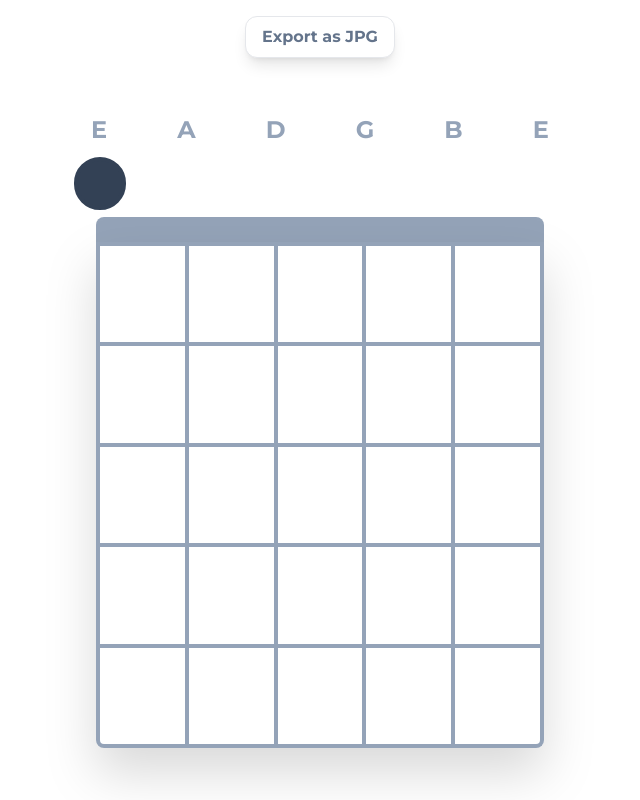
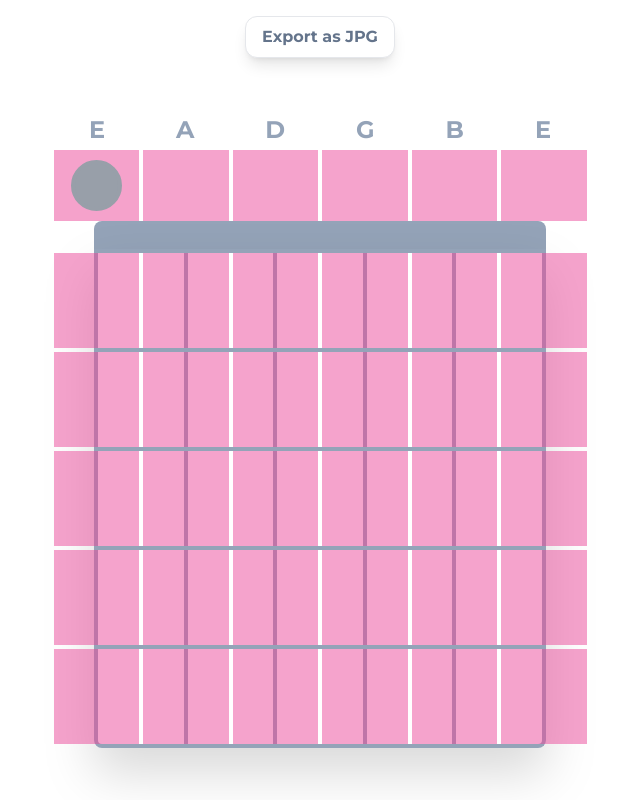
Before and after one commit to jandrerivera/gtr-diagram, a React (Vite) app: page / in a window 1280 px wide. Both pictures are taken after a click on the button 420 px from the left and 183 px from the top of the page. Shown: the whole page, without its empty margins (320-960 px from the left). Built offline with nearby package versions, Linux system fonts and the light colour scheme.

Commit message:
refactorign

```diff
--- a/src/components/Fretboard.tsx
+++ b/src/components/GuitarParts/Fretboard.tsx
@@ -1,4 +1,5 @@
 import Strings from './Strings';
+import Frets from './Frets';
 
 type FretboardProps = {
   frets: number;
@@ -25,32 +26,3 @@ const Fretboard: React.FC<FretboardProps> = ({ frets, strings }) => {
   );
 };
 export default Fretboard;
-
-type FretsProps = {
-  frets: number;
-};
-
-const Frets: React.FC<FretsProps> = ({ frets }) => {
-  return (
-    <div
-      className={`
-        w-full h-full
-        grid grid-rows-5 items-start -mb-1
-      `}
-    >
-      {[...Array(frets)].map((_, key) => (
-        <Fretwire key={key} />
-      ))}
-    </div>
-  );
-};
-
-const Fretwire = () => {
-  return (
-    <div
-      className={`
-        w-full bg-slate-400 h-1
-      `}
-    />
-  );
-};
--- /dev/null
+++ b/src/components/GuitarParts/Frets.tsx
@@ -0,0 +1,22 @@
+import Fretwire from './Fretwire';
+
+type FretsProps = {
+  frets: number;
+};
+
+const Frets: React.FC<FretsProps> = ({ frets }) => {
+  return (
+    <div
+      className={`
+        w-full h-full
+        grid grid-rows-5 items-start -mb-1
+      `}
+    >
+      {[...Array(frets)].map((_, key) => (
+        <Fretwire key={key} />
+      ))}
+    </div>
+  );
+};
+
+export default Frets;
--- /dev/null
+++ b/src/components/GuitarParts/Fretwire.tsx
@@ -0,0 +1,11 @@
+const Fretwire: React.FC = () => {
+  return (
+    <div
+      className={`
+        w-full bg-slate-400 h-1
+      `}
+    />
+  );
+};
+
+export default Fretwire;
--- a/src/components/Nut.tsx
+++ b/src/components/GuitarParts/Nut.tsx
@@ -1,9 +1,6 @@
-import React from 'react';
-
-const Nut: React.FC<React.HTMLAttributes<HTMLDivElement>> = ({ style }) => {
+const Nut: React.FC<{}> = ({}) => {
   return (
     <div
-      style={style}
       className={`
           note-overlay__nut
           relative z-0 pointer-events-none
@@ -12,4 +9,5 @@ const Nut: React.FC<React.HTMLAttributes<HTMLDivElement>> = ({ style }) => {
     />
   );
 };
+
 export default Nut;
--- a/src/components/Strings.tsx
+++ b/src/components/GuitarParts/Strings.tsx
@@ -9,7 +9,6 @@ const Strings: React.FC<StringsProps> = ({ strings }) => {
         absolute inset-0  -mx-1
         flex flex-row justify-between
       `}
-      // grid grid-cols-5 grid-rows-1 items-end
     >
       {[...Array(strings)].map((_, i) => (
         <String key={i} i={i} />
--- a/src/components/NoteDisplayTypes/Circle.tsx
+++ b/src/components/NoteDisplayTypes/Circle.tsx
@@ -1,4 +1,5 @@
 interface CircleProps {
+  pos?: string;
   type?: 'full' | 'outline';
   label?: String;
 }
@@ -16,8 +17,17 @@ const CLASS_NAMES = {
       `,
 };
 
-const Circle: React.FC<CircleProps> = ({ type = 'full', label = '' }) => {
-  return <div className={CLASS_NAMES[type]}>{label}</div>;
+const Circle: React.FC<CircleProps> = ({ pos, type = 'full', label = '' }) => {
+  return (
+    <div
+      className={CLASS_NAMES[type]}
+      // style={{
+      //   gridArea: pos,
+      // }}
+    >
+      {label}
+    </div>
+  );
 };
 
 export default Circle;
--- a/src/components/NoteDisplayTypes/Crossmark.tsx
+++ b/src/components/NoteDisplayTypes/Crossmark.tsx
@@ -1,24 +1,6 @@
-interface CrossmarkProps {
-  type?: 'full' | 'outline';
-  label?: String;
-}
-
-const CLASS_NAMES = {
-  full: `
-        rounded-full aspect-square w-3/5
-        flex justify-center items-center text-2xl font-bold text-white
-        bg-slate-700 border-4 border-slate-700
-      `,
-  outline: `
-        rounded-full aspect-square w-3/5
-        flex justify-center items-center text-2xl font-bold text-white
-        bg-white border-4 border-slate-700
-      `,
-};
-
-const Crossmark: React.FC<CrossmarkProps> = ({ type = 'full', label = '' }) => {
+const Crossmark = () => {
   return (
-    <div className=' w-3/5 aspect-square rotate-45 relative'>
+    <div className='w-3/5 aspect-square rotate-45 relative'>
       <div className='absolute bg-black h-2 w-full top-1/2 -translate-y-1/2' />
       <div className='absolute bg-black h-2 w-full top-1/2 -translate-y-1/2 rotate-90' />
     </div>
--- a/src/components/NoteOverlayButton.tsx
+++ b/src/components/NoteOverlayButton.tsx
@@ -15,7 +15,7 @@ const displaySymbols: DisplaySymbolsType = {
 const displayIndex = Object.keys(displaySymbols);
 
 interface NoteOverlayButtonTypes {
-  pos: number;
+  pos: string;
 }
 
 const NoteOverlayButton: React.FC<NoteOverlayButtonTypes> = ({ pos }) => {
@@ -33,10 +33,12 @@ const NoteOverlayButton: React.FC<NoteOverlayButtonTypes> = ({ pos }) => {
     <button
       value={pos}
       className={`
+        bg-pink-500 opacity-50
       hover:bg-cyan-400 hover:bg-opacity-50
         w-full h-full
         flex justify-center items-center
       `}
+      style={{ gridArea: pos }}
       onClick={cycleSymbol}
     >
       {displaySymbols[symbolIndex[0]]}
--- a/src/components/NoteOverlayGrid.tsx
+++ b/src/components/NoteOverlayGrid.tsx
@@ -1,14 +1,8 @@
 import TuningDisplay from './TuningDisplay';
-import Nut from './Nut';
-import Fretboard from './Fretboard';
 import NoteOverlayButton from './NoteOverlayButton';
-
-import { getColLetter } from '../utils/helpers/grid';
-
-type NoteOverlayProps = {
-  frets: number;
-  strings: number;
-};
+import Fretboard from './GuitarParts/Fretboard';
+import Nut from './GuitarParts/Nut';
+import { getPos } from '../utils/helpers/grid';
 
 const NoteOverlayGrid = () => {
   const config = {
@@ -19,43 +13,38 @@ const NoteOverlayGrid = () => {
   return (
     <div
       className={`
+          note-overlay-grid
           grow relative z-10
-          note-overlay-grid
         `}
     >
       <TuningDisplay />
       <Nut />
       <Fretboard strings={config.noOfStrings} frets={config.noOfFrets} />
 
-      {[...Array(config.noOfStrings)].map((_, i) => (
-        <NoteOverlayCol key={i} fretsCount={config.noOfFrets + 1} currentString={i} />
+      {[...Array(config.noOfStrings)].map((_, string) => (
+        <NoteOverlayCol key={string} frets={config.noOfFrets + 1} string={string} />
       ))}
     </div>
   );
 };
-export default NoteOverlayGrid;
 
-interface NoteOverlayColProps {
-  fretsCount: number;
-  currentString: number;
-}
-
-const NoteOverlayCol: React.FC<NoteOverlayColProps> = ({ fretsCount, currentString }) => {
+const NoteOverlayCol: React.FC<{
+  frets: number;
+  string: number;
+}> = ({ frets, string }) => {
   return (
     <>
-      {[...Array(fretsCount)].map((_, fretPos) => (
+      {[...Array(frets)].map((_, fret) => (
         <div
-          key={fretPos}
-          className={`
-             relative z-10
-          `}
-          style={{
-            gridArea: `pos${getColLetter(currentString + 1)}${fretPos}`,
-          }}
+          key={fret}
+          className={` relative z-10 `}
+          style={{ gridArea: `${getPos(fret, string)}` }}
         >
-          <NoteOverlayButton pos={currentString * fretsCount + fretPos} />
+          <NoteOverlayButton pos={getPos(fret, string)} />
         </div>
       ))}
     </>
   );
 };
+
+export default NoteOverlayGrid;
--- a/src/index.css
+++ b/src/index.css
@@ -4,6 +4,7 @@
 
 .note-overlay-grid {
   display: grid;
+  grid-gap: 4px;
   grid-template-columns: 2fr repeat(12, minmax(0, 1fr)) 2fr;
   grid-template-rows: 2rem 3fr 1fr repeat(5, minmax(0, 4fr));
   grid-template-areas:
--- a/src/utils/helpers/grid.ts
+++ b/src/utils/helpers/grid.ts
@@ -2,3 +2,7 @@ export const getColLetter = (n: number): string => {
   var letter = String.fromCharCode(n + 64);
   return letter;
 };
+
+export const getPos = (fret: number, string: number): string => {
+  return `pos${getColLetter(string + 1)}${fret}`;
+};
```
